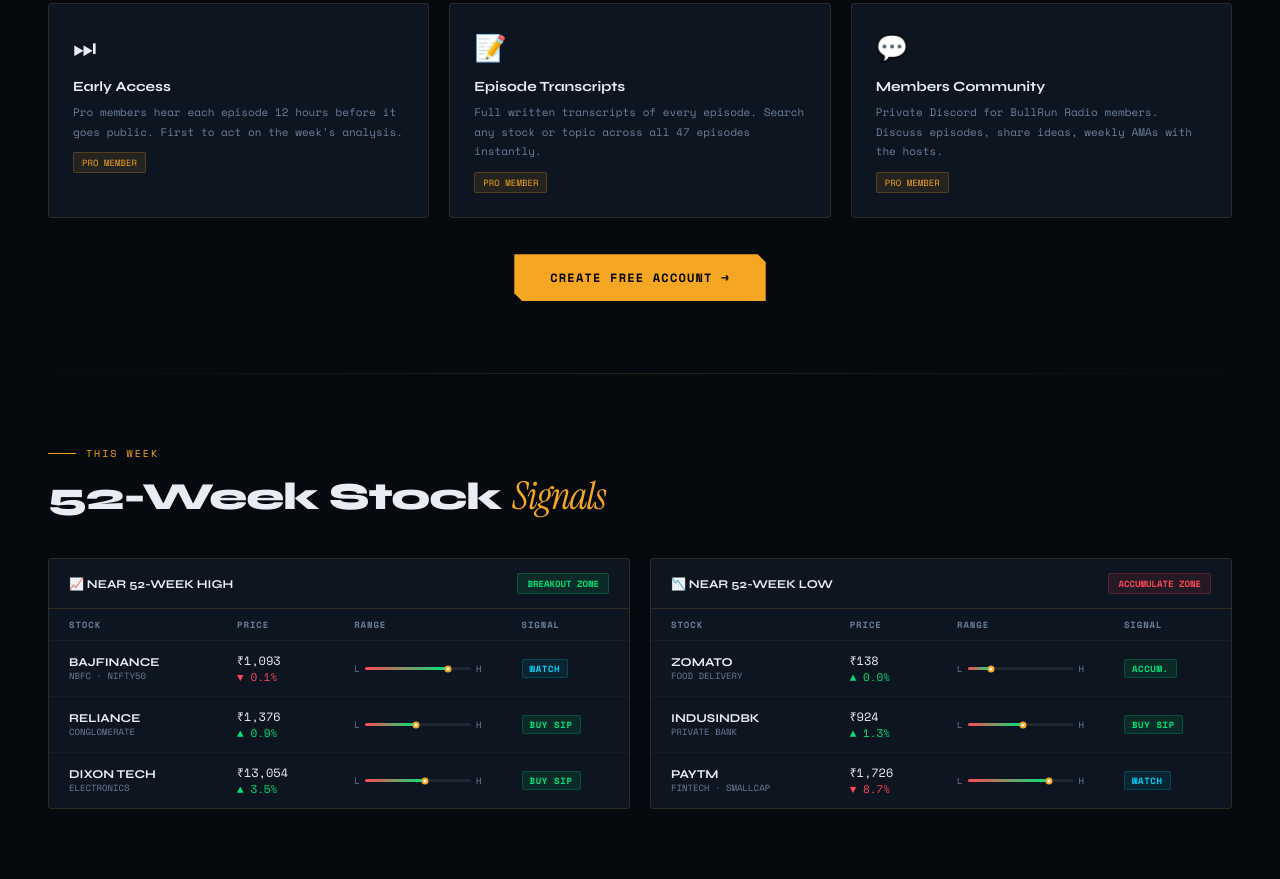
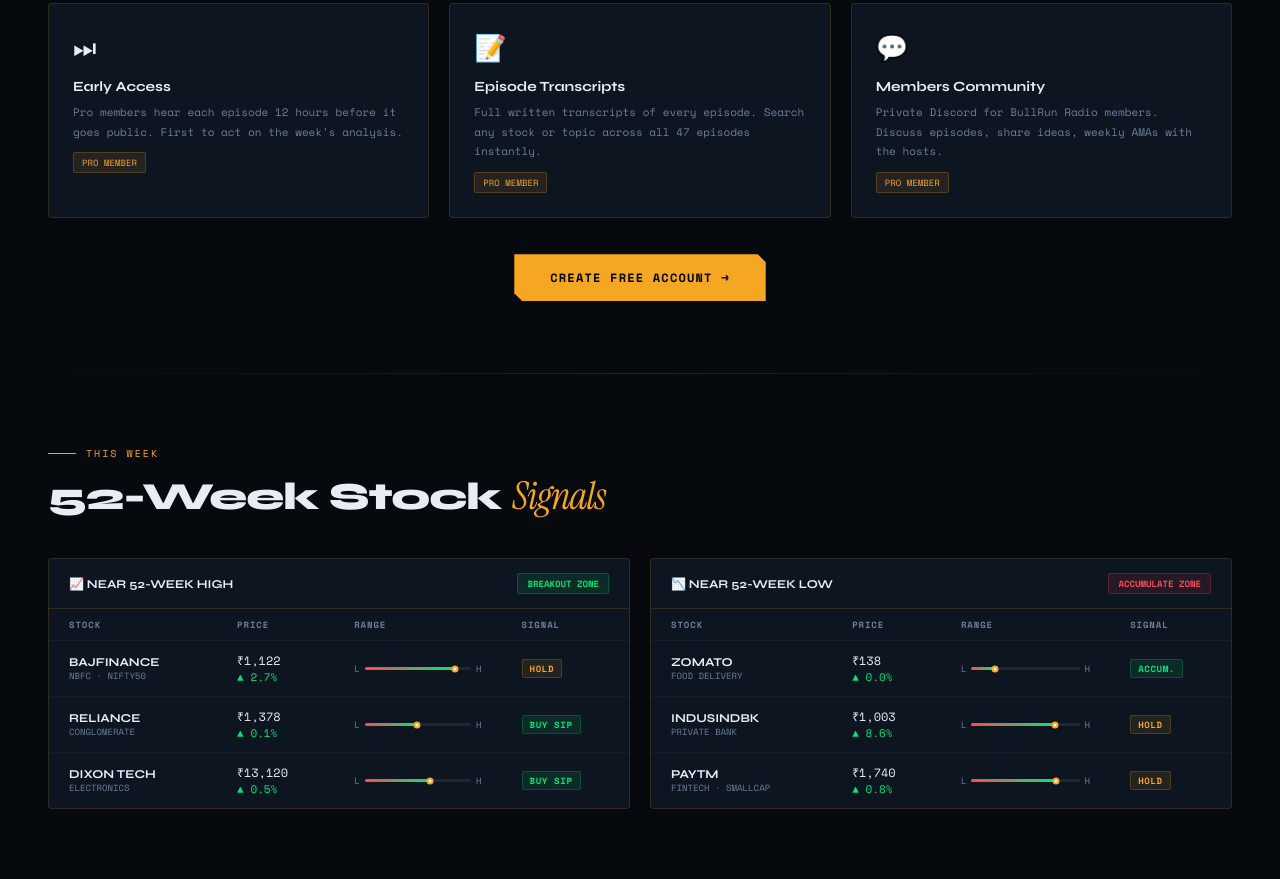
Before and after one commit to Sujay83-tech/bullrun-radio, a plain HTML site: page index.html in a window 1280 px wide. Shown: the part 1874-2753 px from the top of the page. Drawn offline with nearby package versions, Linux system fonts and the light colour scheme.

Commit message:
🤖 Auto-update: market data 2026-11-20 12:00 IST

```diff
--- a/index.html
+++ b/index.html
@@ -208,7 +208,7 @@
 <!-- TICKER -->
 <div class="ticker-wrap">
   <div class="ticker-inner" id="ticker">
-    <!-- TICKER_START --><span class="up">NIFTY 50 &mdash; 25,514 +0.50%</span><span class="up">SENSEX &mdash; 83,022 +0.59%</span><span class="up">NIFTY BANK &mdash; 63,063 +1.27%</span><span class="up">RELIANCE &mdash; &#x20B9;1,376 +0.92%</span><span class="dn">BAJFINANCE &mdash; &#x20B9;1,093 -0.09%</span><span class="dn">BTC/INR &mdash; &#x20B9;5,961,841 -0.54%</span><span class="up">ETH/INR &mdash; &#x20B9;168,477 +0.24%</span><span class="up">SOL/INR &mdash; &#x20B9;6,975 +0.36%</span><span class="up">NIFTY 50 &mdash; 25,514 +0.50%</span><span class="up">SENSEX &mdash; 83,022 +0.59%</span><span class="up">NIFTY BANK &mdash; 63,063 +1.27%</span><span class="up">RELIANCE &mdash; &#x20B9;1,376 +0.92%</span><span class="dn">BAJFINANCE &mdash; &#x20B9;1,093 -0.09%</span><span class="dn">BTC/INR &mdash; &#x20B9;5,961,841 -0.54%</span><span class="up">ETH/INR &mdash; &#x20B9;168,477 +0.24%</span><span class="up">SOL/INR &mdash; &#x20B9;6,975 +0.36%</span><!-- TICKER_END -->
+    <!-- TICKER_START --><span class="up">NIFTY 50 &mdash; 25,801 +2.27%</span><span class="up">SENSEX &mdash; 83,920 +2.30%</span><span class="up">NIFTY BANK &mdash; 64,635 +4.19%</span><span class="up">RELIANCE &mdash; &#x20B9;1,378 +0.14%</span><span class="up">BAJFINANCE &mdash; &#x20B9;1,122 +2.67%</span><span class="dn">BTC/INR &mdash; &#x20B9;5,721,134 -4.00%</span><span class="dn">ETH/INR &mdash; &#x20B9;161,786 -3.93%</span><span class="dn">SOL/INR &mdash; &#x20B9;6,637 -4.82%</span><span class="up">NIFTY 50 &mdash; 25,801 +2.27%</span><span class="up">SENSEX &mdash; 83,920 +2.30%</span><span class="up">NIFTY BANK &mdash; 64,635 +4.19%</span><span class="up">RELIANCE &mdash; &#x20B9;1,378 +0.14%</span><span class="up">BAJFINANCE &mdash; &#x20B9;1,122 +2.67%</span><span class="dn">BTC/INR &mdash; &#x20B9;5,721,134 -4.00%</span><span class="dn">ETH/INR &mdash; &#x20B9;161,786 -3.93%</span><span class="dn">SOL/INR &mdash; &#x20B9;6,637 -4.82%</span><!-- TICKER_END -->
   </div>
 </div>
 
@@ -395,14 +395,14 @@
       <div class="panel-hdr"><div class="panel-hdr-title">&#x1F4C8; NEAR 52-WEEK HIGH</div><span class="panel-badge bg-green">BREAKOUT ZONE</span></div>
       <table class="stk-table"><thead><tr><th>Stock</th><th>Price</th><th>Range</th><th>Signal</th></tr></thead>
       <tbody><!-- 52W_HIGH_ROWS_START -->
-        <tr><td><div class="sn">BAJFINANCE</div><div class="ss">NBFC · NIFTY50</div></td><td><div>&#x20B9;1,093</div><div class="cd">&#x25BC; 0.1%</div></td><td><div class="range-wrap"><span class="rl">L</span><div class="range-track"><div class="range-fill" style="width:78%"></div><div class="range-dot" style="left:78%"></div></div><span class="rl">H</span></div></td><td><span class="signal s-watch">WATCH</span></td></tr><tr><td><div class="sn">RELIANCE</div><div class="ss">CONGLOMERATE</div></td><td><div>&#x20B9;1,376</div><div class="cu">&#x25B2; 0.9%</div></td><td><div class="range-wrap"><span class="rl">L</span><div class="range-track"><div class="range-fill" style="width:48%"></div><div class="range-dot" style="left:48%"></div></div><span class="rl">H</span></div></td><td><span class="signal s-buy">BUY SIP</span></td></tr><tr><td><div class="sn">DIXON TECH</div><div class="ss">ELECTRONICS</div></td><td><div>&#x20B9;13,054</div><div class="cu">&#x25B2; 3.5%</div></td><td><div class="range-wrap"><span class="rl">L</span><div class="range-track"><div class="range-fill" style="width:57%"></div><div class="range-dot" style="left:57%"></div></div><span class="rl">H</span></div></td><td><span class="signal s-buy">BUY SIP</span></td></tr>
+        <tr><td><div class="sn">BAJFINANCE</div><div class="ss">NBFC · NIFTY50</div></td><td><div>&#x20B9;1,122</div><div class="cu">&#x25B2; 2.7%</div></td><td><div class="range-wrap"><span class="rl">L</span><div class="range-track"><div class="range-fill" style="width:85%"></div><div class="range-dot" style="left:85%"></div></div><span class="rl">H</span></div></td><td><span class="signal s-hold">HOLD</span></td></tr><tr><td><div class="sn">RELIANCE</div><div class="ss">CONGLOMERATE</div></td><td><div>&#x20B9;1,378</div><div class="cu">&#x25B2; 0.1%</div></td><td><div class="range-wrap"><span class="rl">L</span><div class="range-track"><div class="range-fill" style="width:49%"></div><div class="range-dot" style="left:49%"></div></div><span class="rl">H</span></div></td><td><span class="signal s-buy">BUY SIP</span></td></tr><tr><td><div class="sn">DIXON TECH</div><div class="ss">ELECTRONICS</div></td><td><div>&#x20B9;13,120</div><div class="cu">&#x25B2; 0.5%</div></td><td><div class="range-wrap"><span class="rl">L</span><div class="range-track"><div class="range-fill" style="width:61%"></div><div class="range-dot" style="left:61%"></div></div><span class="rl">H</span></div></td><td><span class="signal s-buy">BUY SIP</span></td></tr>
       <!-- 52W_HIGH_ROWS_END --></tbody></table>
     </div>
     <div class="market-panel">
       <div class="panel-hdr"><div class="panel-hdr-title">&#x1F4C9; NEAR 52-WEEK LOW</div><span class="panel-badge bg-red">ACCUMULATE ZONE</span></div>
       <table class="stk-table"><thead><tr><th>Stock</th><th>Price</th><th>Range</th><th>Signal</th></tr></thead>
       <tbody><!-- 52W_LOW_ROWS_START -->
-        <tr><td><div class="sn">ZOMATO</div><div class="ss">FOOD DELIVERY</div></td><td><div>&#x20B9;138</div><div class="cu">&#x25B2; 0.0%</div></td><td><div class="range-wrap"><span class="rl">L</span><div class="range-track"><div class="range-fill" style="width:22%"></div><div class="range-dot" style="left:22%"></div></div><span class="rl">H</span></div></td><td><span class="signal s-buy">ACCUM.</span></td></tr><tr><td><div class="sn">INDUSINDBK</div><div class="ss">PRIVATE BANK</div></td><td><div>&#x20B9;924</div><div class="cu">&#x25B2; 1.3%</div></td><td><div class="range-wrap"><span class="rl">L</span><div class="range-track"><div class="range-fill" style="width:52%"></div><div class="range-dot" style="left:52%"></div></div><span class="rl">H</span></div></td><td><span class="signal s-buy">BUY SIP</span></td></tr><tr><td><div class="sn">PAYTM</div><div class="ss">FINTECH · SMALLCAP</div></td><td><div>&#x20B9;1,726</div><div class="cd">&#x25BC; 8.7%</div></td><td><div class="range-wrap"><span class="rl">L</span><div class="range-track"><div class="range-fill" style="width:77%"></div><div class="range-dot" style="left:77%"></div></div><span class="rl">H</span></div></td><td><span class="signal s-watch">WATCH</span></td></tr>
+        <tr><td><div class="sn">ZOMATO</div><div class="ss">FOOD DELIVERY</div></td><td><div>&#x20B9;138</div><div class="cu">&#x25B2; 0.0%</div></td><td><div class="range-wrap"><span class="rl">L</span><div class="range-track"><div class="range-fill" style="width:22%"></div><div class="range-dot" style="left:22%"></div></div><span class="rl">H</span></div></td><td><span class="signal s-buy">ACCUM.</span></td></tr><tr><td><div class="sn">INDUSINDBK</div><div class="ss">PRIVATE BANK</div></td><td><div>&#x20B9;1,003</div><div class="cu">&#x25B2; 8.6%</div></td><td><div class="range-wrap"><span class="rl">L</span><div class="range-track"><div class="range-fill" style="width:77%"></div><div class="range-dot" style="left:77%"></div></div><span class="rl">H</span></div></td><td><span class="signal s-hold">HOLD</span></td></tr><tr><td><div class="sn">PAYTM</div><div class="ss">FINTECH · SMALLCAP</div></td><td><div>&#x20B9;1,740</div><div class="cu">&#x25B2; 0.8%</div></td><td><div class="range-wrap"><span class="rl">L</span><div class="range-track"><div class="range-fill" style="width:78%"></div><div class="range-dot" style="left:78%"></div></div><span class="rl">H</span></div></td><td><span class="signal s-hold">HOLD</span></td></tr>
       <!-- 52W_LOW_ROWS_END --></tbody></table>
     </div>
   </div>
```
